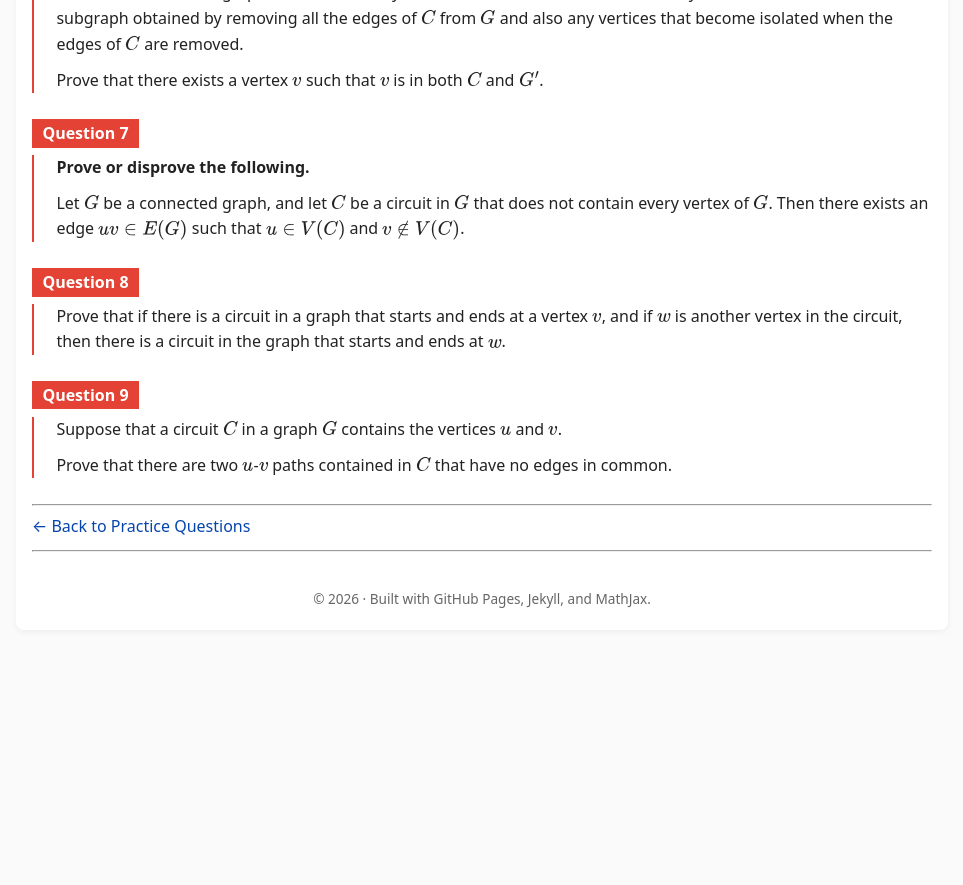
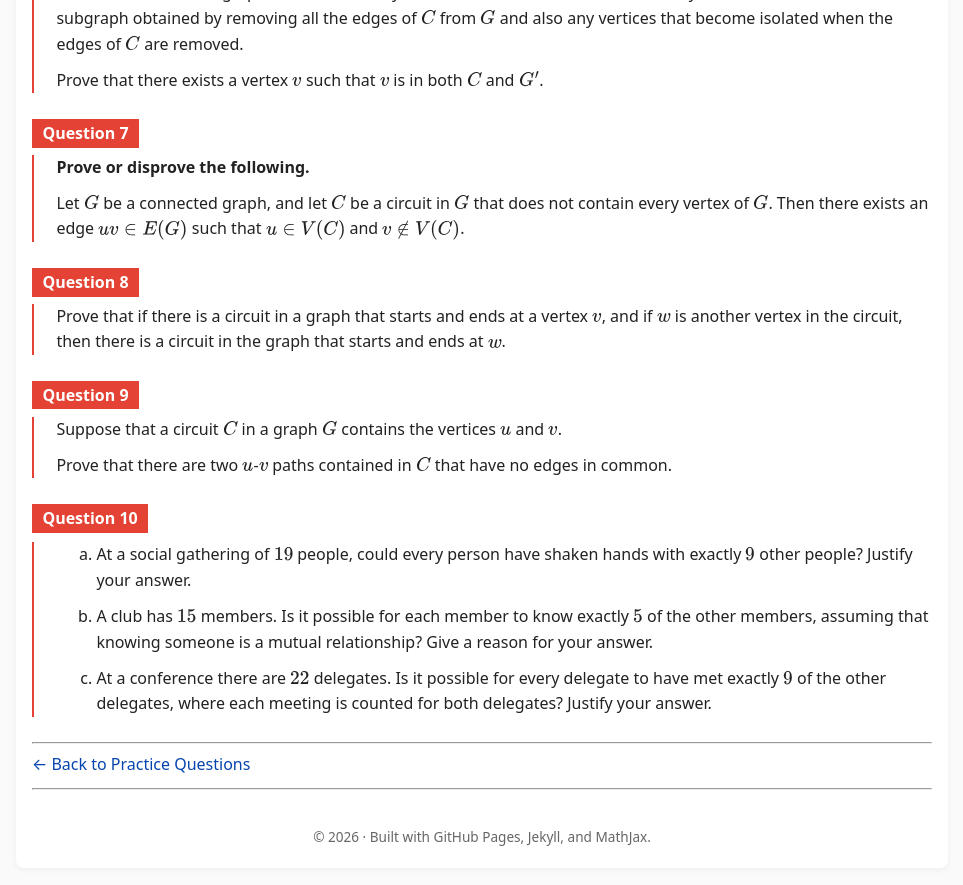
Before and after one commit to SaleemKamaludin/SaleemKamaludin.github.io, a Jekyll site: the page built from courses/math-2276/practice-questions/coursework-exam-1/index.md, in a window 1280 px wide and 900 px high, scrolled down 2372 px. Shown: the top 885 px of the window, without its empty margins (158-1121 px from the left). Built offline with Jekyll 4.4.1, drawn with Linux system fonts in a browser that asks for light colours; before the commit the page ends 3034 px from its top, so only the background shows below that.

Commit message:
Add Question 10 to MATH 2276 practice page

```diff
--- a/courses/math-2276/practice-questions/coursework-exam-1/index.md
+++ b/courses/math-2276/practice-questions/coursework-exam-1/index.md
@@ -402,6 +402,45 @@ These questions are provided for additional practice for **Coursework Exam 1** a
 </div>
 
 
+<div id="cw1-question-10" class="math-env exercise">
+
+  <div class="math-env-heading">
+    <span class="math-env-tag">Question 10</span>
+  </div>
+
+  <div class="math-env-body">
+
+    <ol type="a">
+
+      <li>
+        <p>
+          At a social gathering of \(19\) people, could every person have
+          shaken hands with exactly \(9\) other people? Justify your answer.
+        </p>
+      </li>
+
+      <li>
+        <p>
+          A club has \(15\) members. Is it possible for each member to know
+          exactly \(5\) of the other members, assuming that knowing someone
+          is a mutual relationship? Give a reason for your answer.
+        </p>
+      </li>
+
+      <li>
+        <p>
+          At a conference there are \(22\) delegates. Is it possible for
+          every delegate to have met exactly \(9\) of the other delegates,
+          where each meeting is counted for both delegates? Justify your answer.
+        </p>
+      </li>
+
+    </ol>
+
+  </div>
+
+</div>
+
 ---
 
 [← Back to Practice Questions]({{ '/courses/math-2276/practice-questions/' | relative_url }})
```
